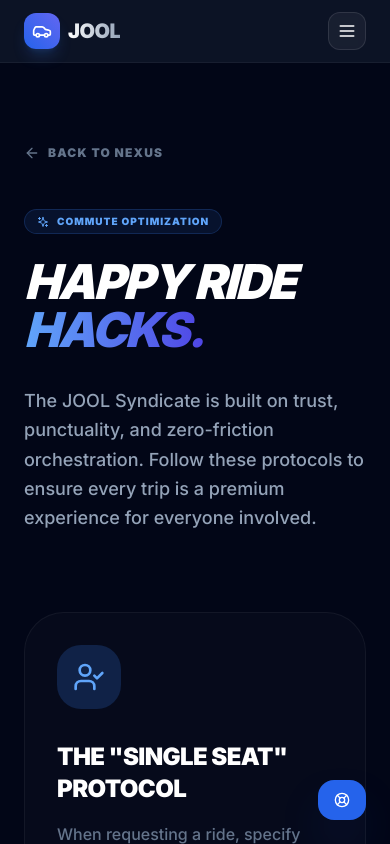
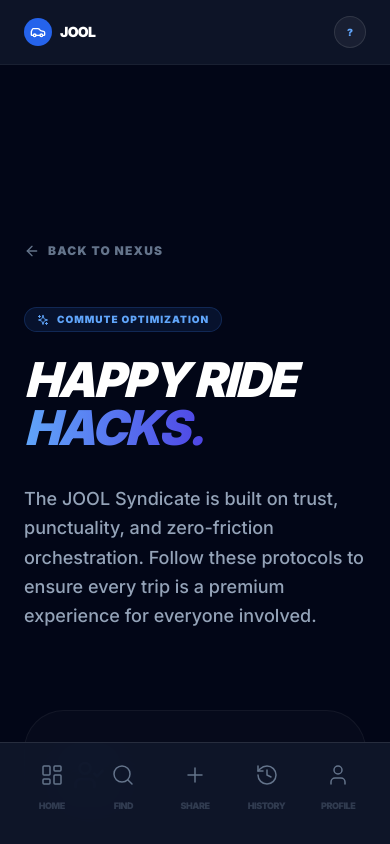
Before and after one commit to testedcode/ainori, a Next.js app in the folder frontend/: page /hacks in a window 390 px wide. Shown: the top 844 px of the page. Built offline with nearby package versions, Linux system fonts and the light colour scheme.

Commit message:
Implement native-style mobile bottom navigation bar

```diff
--- a/frontend/app/components/JoolNav.tsx
+++ b/frontend/app/components/JoolNav.tsx
@@ -44,13 +44,13 @@ export default function JoolNav({ adminMode = false }: { adminMode?: boolean })
 
   return (
     <>
-      <header className={`sticky top-0 z-50 transition-all duration-300 ${
+      {/* Desktop Header — Hidden on mobile to make room for Bottom Nav */}
+      <header className={`sticky top-0 z-50 transition-all duration-300 hidden md:block ${
         scrolled
           ? 'bg-[#0a0f1e]/95 backdrop-blur-2xl shadow-2xl shadow-black/30'
           : 'bg-[#0f172a]/80 backdrop-blur-xl'
       } border-b border-white/5`}>
         <div className="max-w-7xl mx-auto px-6 md:px-12 py-3 flex items-center gap-4">
-
           {/* Logo */}
           <Link href="/" className="flex items-center gap-2 group flex-shrink-0">
             <div className="w-9 h-9 bg-gradient-to-tr from-blue-600 to-indigo-500 rounded-xl flex items-center justify-center shadow-lg shadow-blue-500/20 group-hover:scale-105 transition-transform">
@@ -59,8 +59,8 @@ export default function JoolNav({ adminMode = false }: { adminMode?: boolean })
             <span className="text-xl font-black tracking-tight bg-clip-text text-transparent bg-gradient-to-r from-white to-slate-400">JOOL</span>
           </Link>
 
-          {/* Desktop Nav */}
-          <nav className="hidden md:flex items-center gap-0.5 flex-1">
+          {/* Desktop Nav Items */}
+          <nav className="flex items-center gap-0.5 flex-1">
             {NAV_LINKS.map(link => {
               const Icon = link.icon
               const active = pathname === link.href || pathname.startsWith(link.href + '/')
@@ -79,87 +79,84 @@ export default function JoolNav({ adminMode = false }: { adminMode?: boolean })
                 </Link>
               )
             })}
-            {(user?.role === 'admin' || adminMode) && (
-              <Link href="/admin" className={`flex items-center gap-1.5 px-3 py-2 rounded-xl text-xs font-bold transition-all ${
-                pathname === '/admin' ? 'bg-purple-600/20 text-purple-400' : 'text-slate-400 hover:text-purple-400 hover:bg-purple-600/10'
-              }`}>
-                <Shield className="w-3.5 h-3.5" /> Admin
-              </Link>
-            )}
           </nav>
 
           {/* Right Side */}
           <div className="flex items-center gap-2 ml-auto">
-            {/* Carbon Credits */}
             {user?.carbon_credits !== undefined && (
-              <div className="hidden lg:flex items-center gap-1.5 px-3 py-1.5 bg-green-500/10 border border-green-500/20 rounded-xl">
+              <div className="flex items-center gap-1.5 px-3 py-1.5 bg-green-500/10 border border-green-500/20 rounded-xl">
                 <Leaf className="w-3 h-3 text-green-400" />
                 <span className="text-xs font-black text-green-400">{user.carbon_credits}</span>
               </div>
             )}
-
-            {/* User badge */}
-            <div className="hidden md:flex items-center gap-2 bg-white/5 border border-white/10 px-3 py-1.5 rounded-xl">
+            <div className="flex items-center gap-2 bg-white/5 border border-white/10 px-3 py-1.5 rounded-xl">
               <div className="w-6 h-6 bg-gradient-to-br from-blue-600 to-indigo-600 rounded-lg flex items-center justify-center text-[10px] font-black text-white">
                 {initials}
               </div>
               <span className="text-xs font-semibold text-slate-300 max-w-[80px] truncate">{user?.name?.split(' ')[0] || 'User'}</span>
             </div>
-
-            <button
-              onClick={handleLogout}
-              className="hidden md:flex items-center text-slate-500 hover:text-red-400 transition-colors p-2 rounded-xl hover:bg-red-400/5"
-            >
+            <button onClick={handleLogout} className="text-slate-500 hover:text-red-400 p-2 rounded-xl">
               <LogOut className="w-4 h-4" />
-            </button>
-
-            {/* Mobile menu toggle */}
-            <button onClick={() => setMenuOpen(!menuOpen)} className="md:hidden p-2 bg-white/5 border border-white/10 rounded-xl">
-              {menuOpen ? <X className="w-5 h-5" /> : <Menu className="w-5 h-5" />}
             </button>
           </div>
         </div>
-
-        {/* Mobile Menu */}
-        {menuOpen && (
-          <div className="md:hidden bg-[#0f172a] border-t border-white/5 px-6 py-4 space-y-1">
-            {NAV_LINKS.map(link => {
-              const Icon = link.icon
-              const active = pathname === link.href
-              return (
-                <Link key={link.href} href={link.href} onClick={() => setMenuOpen(false)}
-                  className={`flex items-center gap-3 px-4 py-3 rounded-2xl font-bold transition-all ${active ? 'bg-white/10 text-white' : 'text-slate-400 hover:text-white hover:bg-white/5'}`}>
-                  <Icon className="w-5 h-5" /> {link.label}
-                </Link>
-              )
-            })}
-            <Link href="/support" onClick={() => setMenuOpen(false)}
-              className="flex items-center gap-3 px-4 py-3 rounded-2xl font-bold text-blue-400 hover:bg-blue-600/10 transition-all">
-              <LifeBuoy className="w-5 h-5" /> Support
-            </Link>
-            {user?.role === 'admin' && (
-              <Link href="/admin" onClick={() => setMenuOpen(false)}
-                className="flex items-center gap-3 px-4 py-3 rounded-2xl font-bold text-purple-400 hover:bg-purple-600/10 transition-all">
-                <Shield className="w-5 h-5" /> Admin Panel
-              </Link>
-            )}
-            <button onClick={handleLogout} className="w-full flex items-center gap-3 px-4 py-3 rounded-2xl font-bold text-red-400 hover:bg-red-400/5 transition-all">
-              <LogOut className="w-5 h-5" /> Logout
-            </button>
-          </div>
-        )}
       </header>
 
-      {/* Floating Support Button — visible on all pages except /support */}
+      {/* Mobile Top Branding Bar (Minimal) */}
+      <div className="md:hidden sticky top-0 z-50 bg-[#0f172a]/90 backdrop-blur-xl border-b border-white/5 px-6 py-4 flex justify-between items-center">
+        <Link href="/" className="flex items-center gap-2">
+           <div className="w-7 h-7 bg-blue-600 rounded-lg flex items-center justify-center">
+             <Car className="w-4 h-4 text-white" />
+           </div>
+           <span className="text-sm font-black tracking-tighter text-white">JOOL</span>
+        </Link>
+        <div className="flex items-center gap-3">
+          {user?.role === 'admin' && (
+            <Link href="/admin" className="p-2 bg-purple-500/10 rounded-lg text-purple-400">
+              <Shield className="w-4 h-4" />
+            </Link>
+          )}
+          <div className="w-8 h-8 bg-white/5 rounded-full flex items-center justify-center text-[10px] font-black text-blue-400 border border-white/10">
+            {initials}
+          </div>
+        </div>
+      </div>
+
+      {/* MOBILE BOTTOM NAVIGATION — The "Native App" experience */}
+      <nav className="md:hidden fixed bottom-0 left-0 right-0 z-[100] bg-[#0f172a]/95 backdrop-blur-2xl border-t border-white/10 px-4 pb-8 pt-3 flex justify-around items-center safe-area-bottom">
+        {NAV_LINKS.filter(l => ['/dashboard', '/rides', '/offer-ride', '/history', '/profile'].includes(l.href)).map(link => {
+          const Icon = link.icon
+          const active = pathname === link.href || (link.href !== '/dashboard' && pathname.startsWith(link.href + '/'))
+          return (
+            <Link
+              key={link.href}
+              href={link.href}
+              className={`flex flex-col items-center gap-1 transition-all duration-300 ${active ? 'text-blue-400 scale-110' : 'text-slate-500'}`}
+            >
+              <div className={`p-2 rounded-xl transition-all ${active ? 'bg-blue-400/10' : ''}`}>
+                <Icon className={`w-6 h-6 ${active ? 'stroke-[2.5px]' : 'stroke-[1.5px]'}`} />
+              </div>
+              <span className={`text-[9px] font-black uppercase tracking-tighter ${active ? 'opacity-100' : 'opacity-40'}`}>
+                {link.label === 'Dashboard' ? 'Home' : link.label.split(' ')[0]}
+              </span>
+            </Link>
+          )
+        })}
+      </nav>
+
+      {/* Floating Support Button — Only on Desktop/Tab since mobile has bottom nav */}
       {pathname !== '/support' && (
         <Link
           href="/support"
-          className="fixed bottom-6 right-6 z-50 flex items-center gap-2 px-4 py-3 bg-blue-600 hover:bg-blue-500 text-white text-xs font-black rounded-2xl shadow-2xl shadow-blue-600/40 transition-all hover:scale-105 active:scale-95"
+          className="fixed bottom-6 right-6 z-50 hidden md:flex items-center gap-2 px-4 py-3 bg-blue-600 hover:bg-blue-500 text-white text-xs font-black rounded-2xl shadow-2xl shadow-blue-600/40 transition-all hover:scale-105 active:scale-95"
         >
           <LifeBuoy className="w-4 h-4" />
           <span className="hidden sm:inline">Help</span>
         </Link>
       )}
+
+      {/* Spacing for mobile nav */}
+      <div className="md:hidden h-24" />
     </>
   )
 }
```
